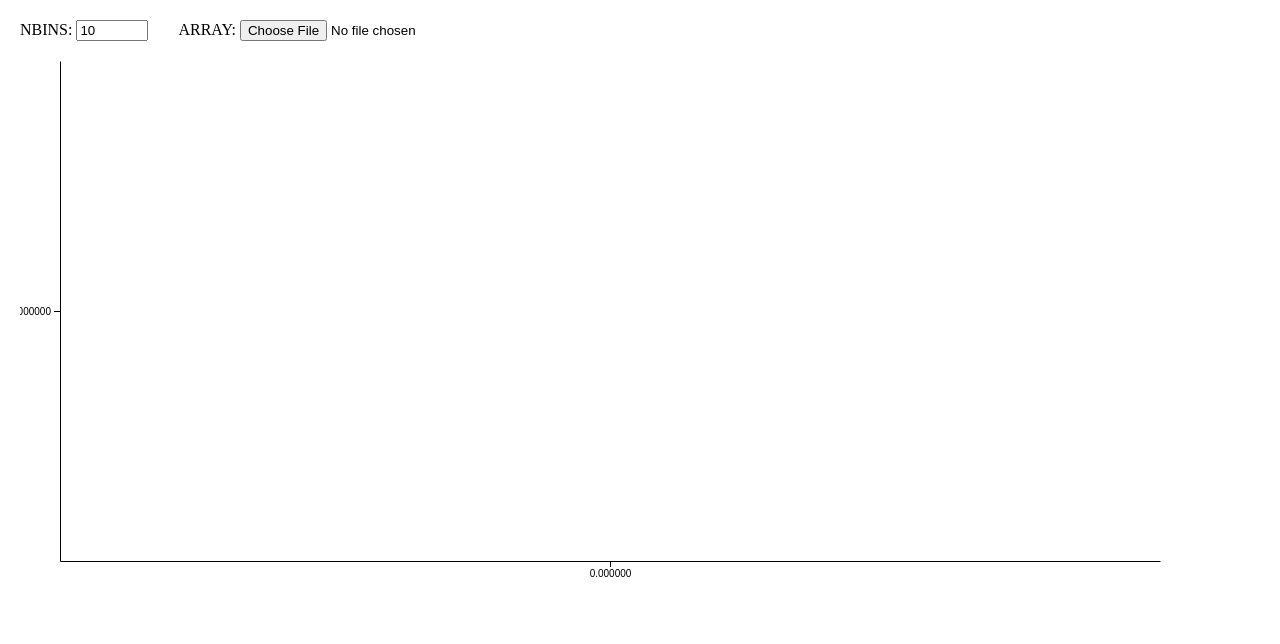
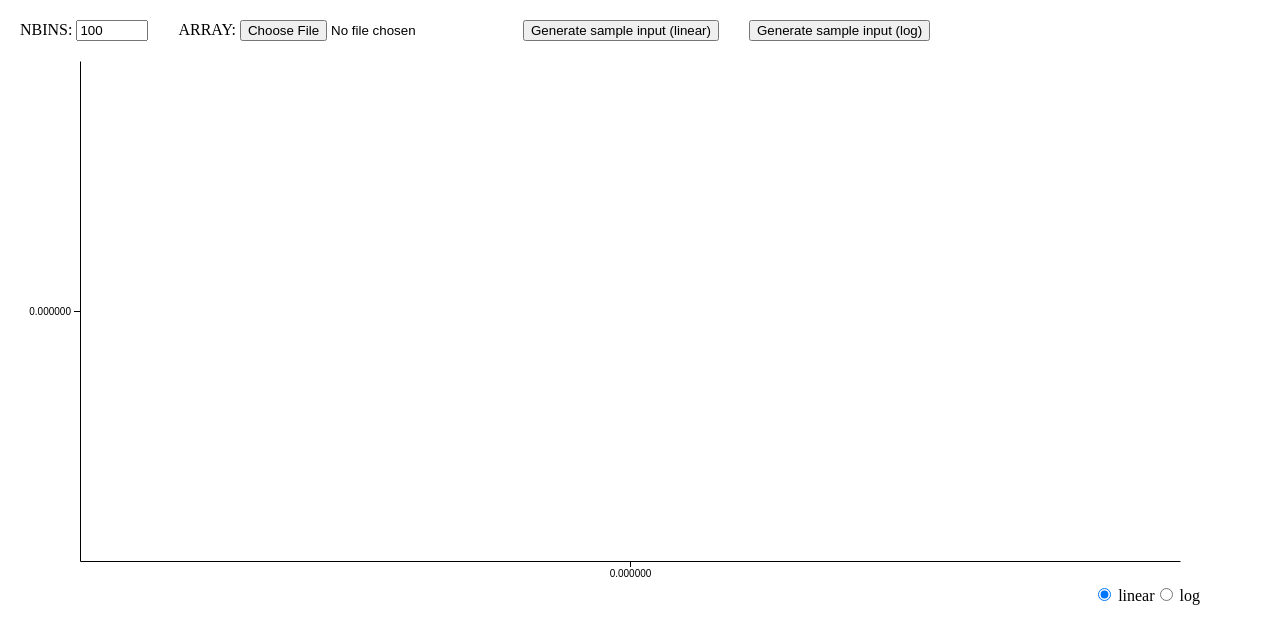
Before and after one commit to erohinaelena/MiLaboratory-test, a Next.js app: page / in a window 1280 px wide. Shown: the top 644 px of the page. Built offline with nearby package versions, Linux system fonts and the light colour scheme.

Commit message:
add log scale

```diff
--- a/package.json
+++ b/package.json
@@ -15,6 +15,7 @@
     "@types/d3-selection": "^3.0.3",
     "@types/d3-array": "^3.0.3",
     "@types/d3-axis": "^3.0.0",
+    "@types/d3-random": "^3.0.0",
     "@types/lodash": "^4.14.186",
     "@types/node": "^18.11.0",
     "@types/react": "^18.0.21",
@@ -25,6 +26,7 @@
     "d3-selection": "^3.0.0",
     "d3-array": "^3.0.0",
     "d3-axis": "^3.0.0",
+    "d3-random": "^3.0.0",
     "eslint": "^8.25.0",
     "eslint-config-prettier": "^8.5.0",
     "eslint-plugin-react": "^7.31.10",
--- a/src/Controls.tsx
+++ b/src/Controls.tsx
@@ -1,19 +1,30 @@
 import React, {useState} from 'react';
 import {min as d3Min, max as d3Max} from 'd3-array';
 import lodash from 'lodash';
-import {scaleQuantize} from 'd3-scale';
+import {scaleQuantize, scaleLog, scaleThreshold, scaleLinear} from 'd3-scale';
+import {randomInt, randomNormal} from 'd3-random';
 import styles from './styles.module.css';
 
 const MAX_NBINS = 1000;
 const MIN_NBINS = 0;
-const DEFAULT_NBINS = 10;
+const DEFAULT_NBINS = 100;
 
 interface ControlsProps {
-    onDataUpdate: (nextData: {data: number[]; minX: number; maxX: number; maxY: number}) => void;
+    onDataUpdate: (nextData: {data: number[][]; minX: number; maxX: number; maxY: number[]}) => void;
 }
 
 function getDataArray(rawData: string) {
-    return rawData.split('\n').map((el) => parseInt(el)).filter(isFinite);
+    return rawData
+        .split('\n')
+        .map(el => parseInt(el))
+        .filter(isFinite);
+}
+
+// Сопоставляет точкам из набора Х точки, которые на графике отображаются там же, но в лог.координатах
+function linearToLog(domainLinear: number[], domainLog: number[], xArr: number[]) {
+    const testLinear = scaleLinear().domain(domainLinear).range([0, 1000]);
+    const testLog = scaleLog().domain(domainLog).range([0, 1000]);
+    return xArr.map((x: number) => testLog.invert(testLinear(x)));
 }
 
 function createBins(arr: number[], nbins: number) {
@@ -22,30 +33,63 @@ function createBins(arr: number[], nbins: number) {
             data: [],
             minX: 0,
             maxX: 0,
-            maxY: 0,
+            maxY: [0, 0],
         };
     }
     const minX = d3Min(arr) as number;
     const maxX = d3Max(arr) as number;
     if (minX === maxX) {
         return {
-            data: [arr.length],
+            data: [[arr.length, arr.length]],
             minX: (arr[0] - 0.1) as number,
             maxX: (arr[0] + 0.1) as number,
-            maxY: arr.length as number,
+            maxY: [arr.length, arr.length],
         };
     }
-    const counts = new Array(nbins).fill(0);
-    const scale = scaleQuantize().domain([minX, maxX]).range(lodash.range(0, nbins));
+    const counts = lodash.range(0, nbins).map(() => [0, 0]);
+    const binsRange = lodash.range(0, nbins);
+    const stepLinear = (maxX - minX) / nbins;
+    const domainLinear = [minX, maxX];
+    const domainLog = linearToLog(
+        domainLinear,
+        domainLinear,
+        lodash.range(minX + stepLinear, minX + nbins * stepLinear, stepLinear)
+    );
+
+    const scaleForLinearBins = scaleQuantize().domain(domainLinear).range(binsRange);
+    const scaleForLogBins = scaleThreshold().domain(domainLog).range(binsRange);
+
     arr.forEach((el: number) => {
-        counts[scale(el)]++;
+        counts[scaleForLinearBins(el)][0]++;
+        counts[scaleForLogBins(el)][1]++;
     });
+
     return {
         data: counts,
         minX,
         maxX,
-        maxY: d3Max(counts) as number,
+        maxY: [d3Max(counts, ([n1]) => n1) as number, d3Max(counts, ([, n2]) => n2) as number],
     };
+}
+
+function generateSampleForLinear() {
+    const len = randomInt(1000, 10000)();
+    const mu = randomInt(100, 1000)();
+    const sigma = randomInt(100, 200)();
+    let arr = Array.from({length: len}, randomNormal(mu, sigma));
+    const min = d3Min(arr) as number;
+    if (min < 1) {
+        const shift = Math.ceil(1 - min);
+        arr = arr.map(el => el + shift);
+    }
+    return arr;
+}
+
+function generateSampleForLog() {
+    const linearSample = generateSampleForLinear().sort((a, b) => a - b);
+    const min = d3Min(linearSample) as number;
+    const max = d3Max(linearSample) as number;
+    return linearToLog([min, max], [1, Math.pow(max, 2)], linearSample);
 }
 
 export default function Controls({onDataUpdate}: ControlsProps) {
@@ -91,6 +135,28 @@ export default function Controls({onDataUpdate}: ControlsProps) {
                     }}
                 />
             </span>
+            <span className={styles.control}>
+                <button
+                    onClick={() => {
+                        const nextArray = generateSampleForLinear();
+                        setArray(nextArray);
+                        onDataUpdate(createBins(nextArray, nbins));
+                    }}
+                >
+                    Generate sample input (linear)
+                </button>
+            </span>
+            <span className={styles.control}>
+                <button
+                    onClick={() => {
+                        const nextArray = generateSampleForLog();
+                        setArray(nextArray);
+                        onDataUpdate(createBins(nextArray, nbins));
+                    }}
+                >
+                    Generate sample input (log)
+                </button>
+            </span>
         </div>
     );
 }
--- a/src/Histogram.tsx
+++ b/src/Histogram.tsx
@@ -1,57 +1,85 @@
-import React, {useEffect, useRef} from 'react';
-import {scaleLinear} from 'd3-scale';
+import React, {useEffect, useRef, useState} from 'react';
+import {scaleLinear, scaleLog} from 'd3-scale';
 import {select} from 'd3-selection';
-import {axisBottom, axisLeft} from "d3-axis";
+import {axisBottom, axisLeft} from 'd3-axis';
 
 const MARGINS = {
     TOP: 20,
     BOTTOM: 20,
-    LEFT: 40,
+    LEFT: 60,
     RIGHT: 40,
 };
 const WIDTH = 1100;
 const HEIGHT = 500;
 const OUTER_WIDTH = WIDTH + MARGINS.LEFT + MARGINS.RIGHT;
 const OUTER_HEIGHT = HEIGHT + MARGINS.TOP + MARGINS.BOTTOM;
+const HISTOGRAM_COLOR = '#38a988';
 
 interface HistogramProps {
-    data: number[];
+    data: number[][];
     minX: number;
     maxX: number;
-    maxY: number;
+    maxY: number[];
 }
+type scaleXType = 'linear' | 'log';
 
 export default function Histogram({data, minX, maxX, maxY}: HistogramProps) {
-    const columnnsRef = useRef<SVGGElement>(null);
+    const columnsRef = useRef<SVGGElement>(null);
     const xAxisRef = useRef<SVGGElement>(null);
     const yAxisRef = useRef<SVGGElement>(null);
+    const [scaleXType, setScaleXType] = useState<scaleXType>('linear');
     useEffect(() => {
-        const scaleX = scaleLinear().domain([minX, maxX]).range([0, WIDTH]);
-        const scaleY = scaleLinear().domain([0, maxY]).range([HEIGHT, 0]).nice();
+        const getValueByXType = (data: number[]) => data[scaleXType === 'linear' ? 0 : 1];
+        const scaleX = (scaleXType === 'linear' ? scaleLinear() : scaleLog()).domain([minX, maxX]).range([0, WIDTH]);
+        const scaleY = scaleLinear()
+            .domain([0, getValueByXType(maxY)])
+            .range([HEIGHT, 0])
+            .nice();
         const step = WIDTH / data.length;
-        const rects = select(columnnsRef.current)
-            .selectAll('rect')
-            .data(data);
+        const rects = select(columnsRef.current).selectAll<SVGRectElement, number[]>('rect').data(data);
         rects
             .enter()
             .append('rect')
             .merge(rects)
             .attr('x', (_d, i) => i * step)
-            .attr('y', d => scaleY(d))
+            .attr('y', d => scaleY(getValueByXType(d)))
             .attr('width', step)
-            .attr('height', d => HEIGHT - scaleY(d))
-        rects
-            .exit()
-            .remove()
+            .attr('height', d => HEIGHT - scaleY(getValueByXType(d)));
+        rects.exit().remove();
 
-        select(xAxisRef.current).call(axisBottom(scaleX).tickSizeOuter(0))
-        select(yAxisRef.current).call(axisLeft(scaleY).tickSizeOuter(0))
-    }, [data, minX, maxX, maxY]);
+        if (xAxisRef.current && yAxisRef.current) {
+            select(xAxisRef.current).call(axisBottom(scaleX).tickSizeOuter(0));
+            select(yAxisRef.current).call(axisLeft(scaleY).tickSizeOuter(0));
+        }
+    }, [data, minX, maxX, maxY, scaleXType]);
     return (
-        <svg viewBox={`0 0 ${OUTER_WIDTH} ${OUTER_HEIGHT}`} width={OUTER_WIDTH} height={OUTER_HEIGHT}>
-            <g ref={columnnsRef} transform={`translate(${MARGINS.LEFT},${MARGINS.TOP})`} fill="#38a988" stroke="white" strokeWidth="0.5" />
-            <g ref={xAxisRef} transform={`translate(${MARGINS.LEFT},${MARGINS.TOP + HEIGHT})`}/>
-            <g ref={yAxisRef} transform={`translate(${MARGINS.LEFT},${MARGINS.TOP})`}/>
-        </svg>
+        <div style={{position: 'relative', display: 'inline-block'}}>
+            <svg viewBox={`0 0 ${OUTER_WIDTH} ${OUTER_HEIGHT}`} width={OUTER_WIDTH} height={OUTER_HEIGHT}>
+                <g
+                    ref={columnsRef}
+                    transform={`translate(${MARGINS.LEFT},${MARGINS.TOP})`}
+                    fill={HISTOGRAM_COLOR}
+                    stroke="white"
+                    strokeWidth="0.5"
+                />
+                <g ref={xAxisRef} transform={`translate(${MARGINS.LEFT},${MARGINS.TOP + HEIGHT})`} />
+                <g ref={yAxisRef} transform={`translate(${MARGINS.LEFT},${MARGINS.TOP})`} />
+            </svg>
+            <div style={{position: 'absolute', top: '100%', right: '20px'}}>
+                <input
+                    type="radio"
+                    name="axisX"
+                    value="linear"
+                    defaultChecked
+                    onChange={e => {setScaleXType(e.target.value as scaleXType);}}
+                /> linear
+                <input
+                    type="radio"
+                    name="axisX"
+                    value="log"
+                    onChange={e => {setScaleXType(e.target.value as scaleXType);}}
+                /> log
+            </div>
+        </div>
     );
 }
--- a/src/Page.tsx
+++ b/src/Page.tsx
@@ -3,17 +3,17 @@ import Controls from './Controls';
 import Histogram from './Histogram';
 
 export default () => {
-    const [counts, setCounts] = useState<number[]>([]);
-    const [maxY, setMaxY] = useState<number>(0);
+    const [counts, setCounts] = useState<number[][]>([]);
+    const [maxY, setMaxY] = useState<number[]>([0,0]);
     const [minX, setMinX] = useState<number>(0);
     const [maxX, setMaxX] = useState<number>(0);
 
     const onDataUpdate = useCallback(
         (nextData: {
-            data: number[];
+            data: number[][];
             minX: number;
             maxX: number;
-            maxY: number;
+            maxY: number[];
         }) => {
             setCounts(nextData.data);
             setMaxY(nextData.maxY);
```
Also changed, not shown: 1 other file (tests, documents, lock files or other folders).
